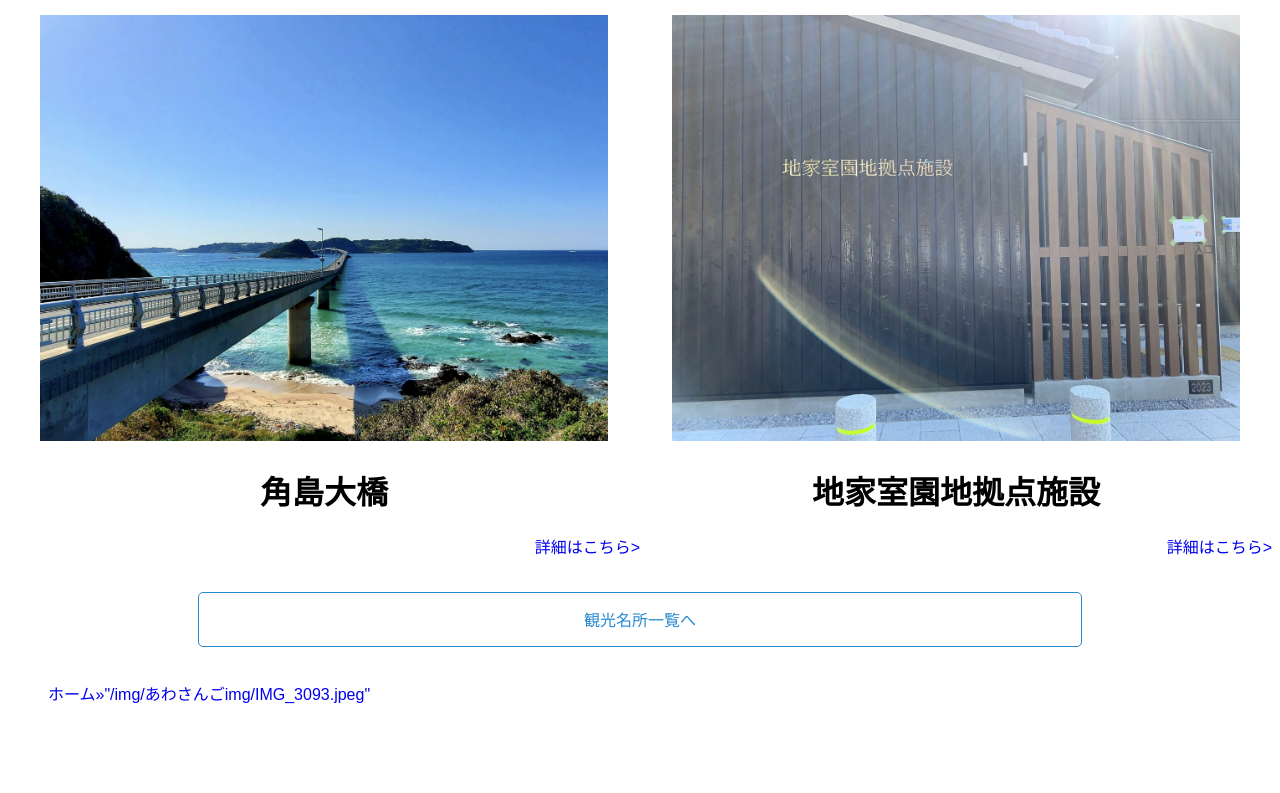
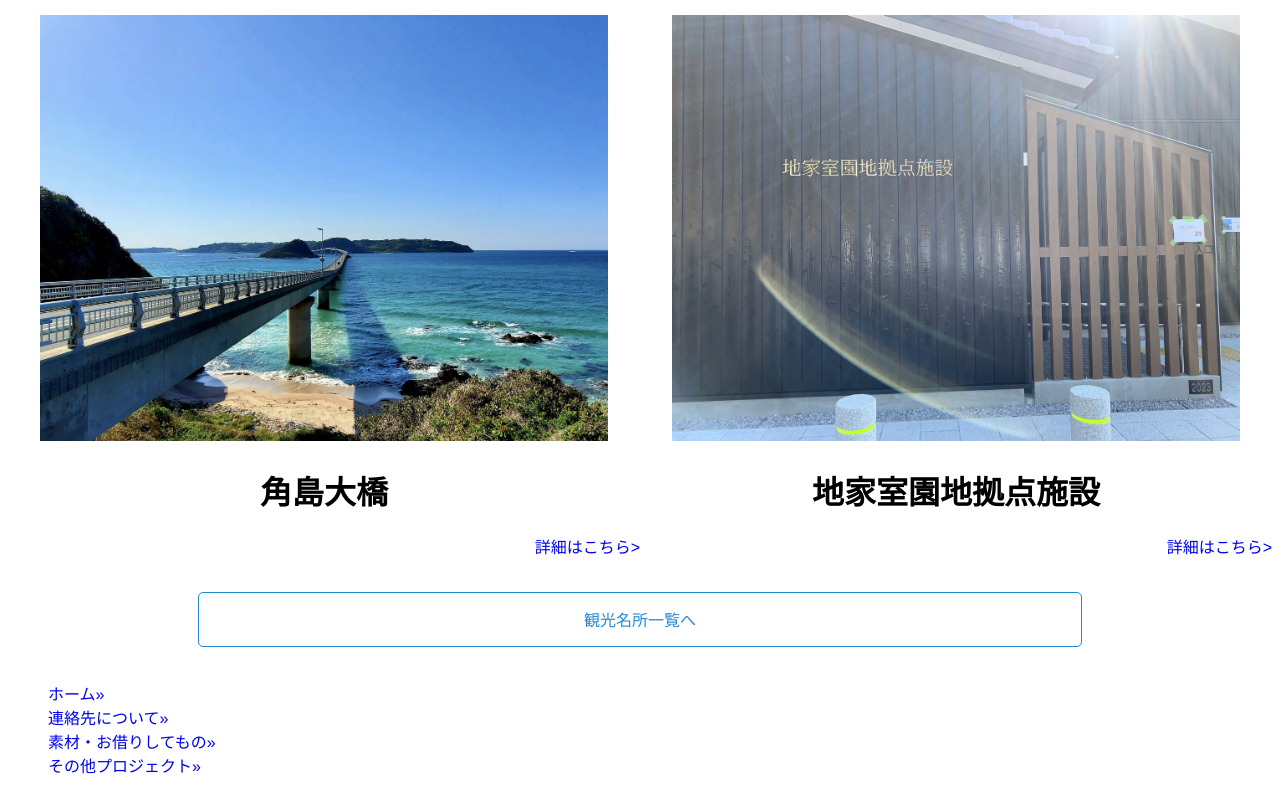
Before and after one commit to Noa3129/artet, a plain HTML site: page index.html in a window 1280 px wide. Shown: the part 1745-2538 px from the top of the page. Before the commit the page ends 2466 px from the top, so only its background shows below. Drawn offline with Linux system fonts and the light colour scheme.

Commit message:
footer直し

```diff
--- a/index.html
+++ b/index.html
@@ -185,7 +185,20 @@
 <footer>
     <div class="footer-menu">
      <ul class="footer-menu-list">
-      <a href="https://www.google.com/"><li>ホーム&#x00BB;"/img/あわさんごimg/IMG_3093.jpeg"
+      <footer>
+        <div class="footer-color">
+          <div class="footer-menu">
+            <div class="footer-menu-list">
+              <li class="astting"><a href="/index.html">ホーム&#x00BB;</a></li>
+                <li class="astting"><a href="https://www.google.co.jp/">連絡先について&#x00BB;</a></li>
+                 <li class="astting"><a href="https://www.google.co.jp/">素材・お借りしてもの&#x00BB;</a></li>
+                  <li class="astting"><a href="https://www.google.co.jp/">その他プロジェクト&#x00BB;</a></li>
+             </div>
+           </div>
+        </div>
+        </footer>
+
+
       </footer>
       <script>
     const loading = document.getElementById('loading');
```
Also changed, not shown: amous Places Edition/awasango.html (+3 -3 lines).
